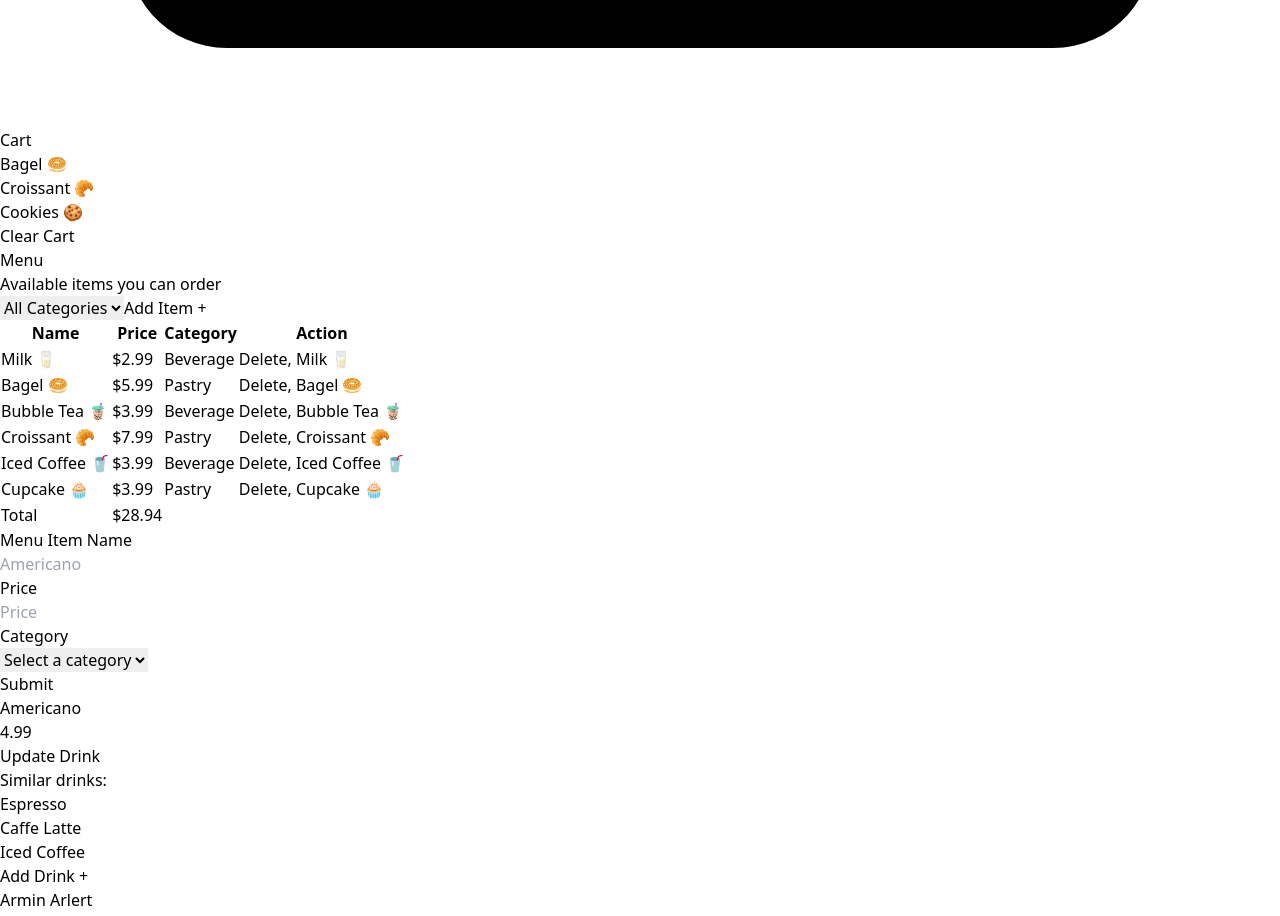
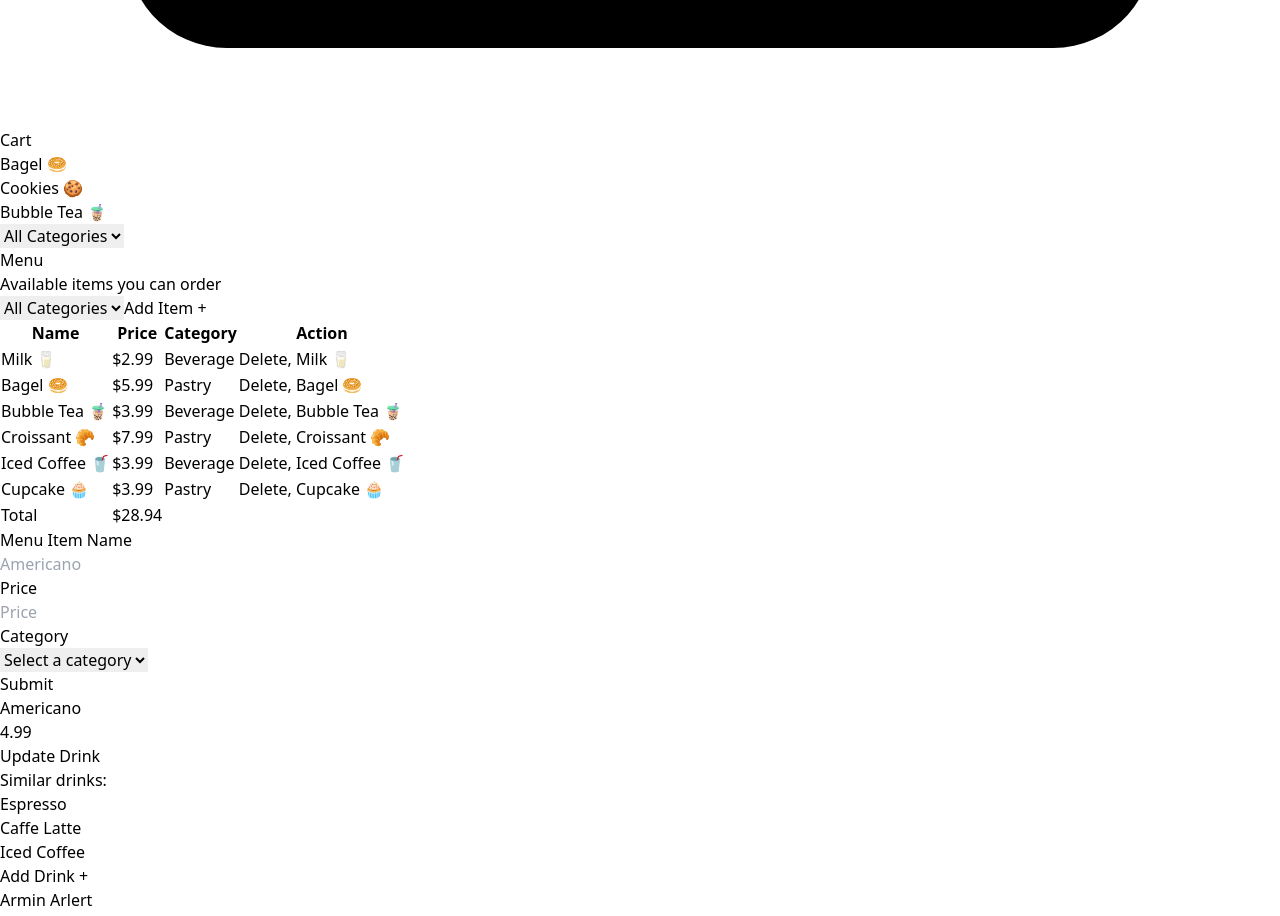
Before and after one commit to iann-mathaiya/react-typescript-starter-kit, a React (Vite) app: page / in a window 1280 px wide. Shown: the part 1200-2116 px from the top of the page. Built offline with nearby package versions, Linux system fonts and the light colour scheme.

Commit message:
using useEffect React Hook to update the cart based on category selected

```diff
--- a/src/App.tsx
+++ b/src/App.tsx
@@ -1,5 +1,5 @@
 import { useEffect, useState } from "react"
-import Cart from "./components/Cart"
+
 import Like from "./components/Like"
 import Alert from "./components/Alert"
 import NavBar from "./components/NavBar"
@@ -7,9 +7,11 @@ import Button from "./components/Button"
 import Reviews from "./components/Reviews"
 import { menuItems } from "./lib/menuItems"
 import ListGroup from "./components/ListGroup"
+import Cart from "./components/cart/components/Cart"
 import { PaperAirplaneIcon } from "@heroicons/react/24/solid"
 import MenuList from "./components/menu-tracker/components/MenuList"
 import MenuItemForm from "./components/menu-tracker/components/MenuItemForm"
+import MenuFilter from "./components/menu-tracker/components/MenuFilter"
 
 export default function App() {
   const [alertVisibility, setAlertVisiblity] = useState(false)
@@ -26,6 +28,8 @@ export default function App() {
   ])
 
   const [menu, setMenu] = useState(menuItems)
+
+  const [selectedCategory, setSelectedCategory] = useState("")
 
   const [cities, setCities] = useState(["Nairobi", "Tokyo", "Sydney"])
 
@@ -49,7 +53,7 @@ export default function App() {
   })
 
   useEffect(() => {
-    document.title = 'Sweet Sweet Kahawa'
+    document.title = "Sweet Sweet Kahawa"
   }, [])
 
   const handleSelectItem = (item: string) => {
@@ -112,7 +116,14 @@ export default function App() {
         <NavBar cartItemsCount={cartItems.length} />
       </div>
 
-      <Cart cartItems={cartItems} onClear={handleClearCartItems} />
+      {/* <Cart cartItems={cartItems} onClear={handleClearCartItems} /> */}
+
+      <div className="flex justify-between">
+        <Cart category={selectedCategory} />
+        <MenuFilter
+          onSelectCategory={(category) => setSelectedCategory(category)}
+        />
+      </div>
 
       <MenuList
         heading='Menu'
--- /dev/null
+++ b/src/components/cart/components/Cart.tsx
@@ -0,0 +1,20 @@
+import { useEffect, useState } from "react"
+
+import ListGroup from "../../ListGroup"
+import { CartItems, cartItems } from "../../../lib/cartItems"
+
+export default function Cart({ category }: { category: string }) {
+  const [cart, setCart] = useState<CartItems[]>([])
+
+  useEffect(() => {
+    console.log("fetching cart items")
+    if (category) console.log("fetching cart items", category)
+    setCart(cartItems)
+  }, [category])
+
+  const cartList = category
+    ? cart.filter((item) => item.category === category).map((item) => item.name)
+    : cart.map((item) => item.name)
+
+  return <ListGroup heading='Cart' list={cartList} />
+}
--- a/src/components/menu-tracker/components/MenuFilter.tsx
+++ b/src/components/menu-tracker/components/MenuFilter.tsx
@@ -8,7 +8,7 @@ export default function MenuFilter({ onSelectCategory }: Props) {
   return (
       <select
         onChange={(event) => onSelectCategory(event.target.value)}
-        className='block w-fill rounded-md border-0 py-2 px-2.5 text-gray-900 shadow-sm ring-1 ring-gray-300 focus:outline-none focus:ring-2 focus:ring-sky-500 sm:text-sm sm:leading-6'
+        className='block w-fill h-fit rounded-md border-0 py-2 px-2.5 text-gray-900 shadow-sm ring-1 ring-gray-300 focus:outline-none focus:ring-2 focus:ring-sky-500 sm:text-sm sm:leading-6'
       >
         <option value=''>All Categories</option>
         {categories.map((category) => (
--- /dev/null
+++ b/src/lib/cartItems.ts
@@ -0,0 +1,13 @@
+export interface CartItems {
+    id: number
+    name: string
+    price: number
+    quantity: number
+    category: string
+}
+
+export const cartItems: CartItems[] = [
+    { id: 1, name: "Bagel 🥯", price: 5.99, quantity: 3, category: "Pastry" },
+    { id: 2, name: "Cookies 🍪", price: 1.99, quantity: 6, category: "Pastry" },
+    { id: 3, name: "Bubble Tea 🧋", price: 3.99, quantity: 1, category: "Beverage" },
+]
```
